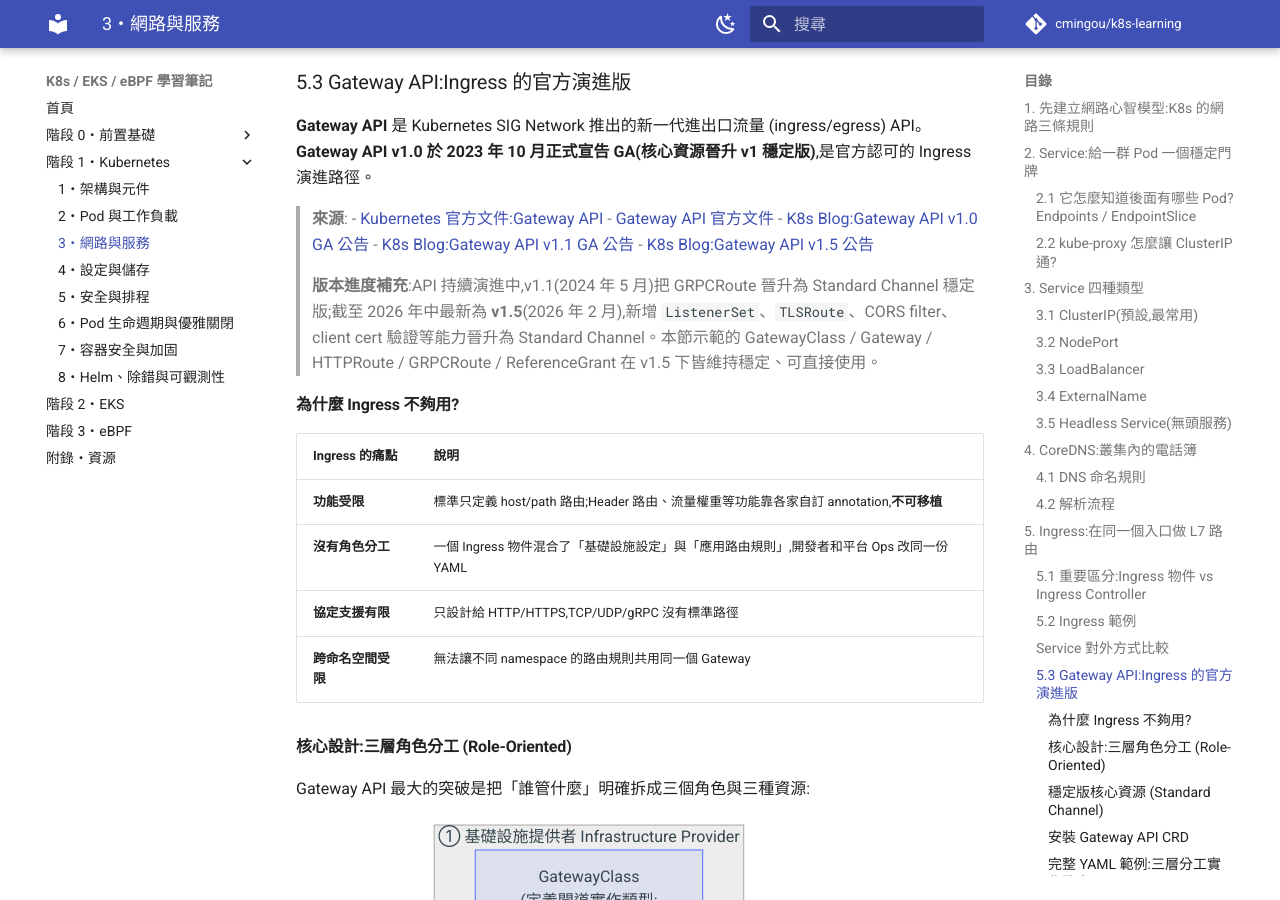
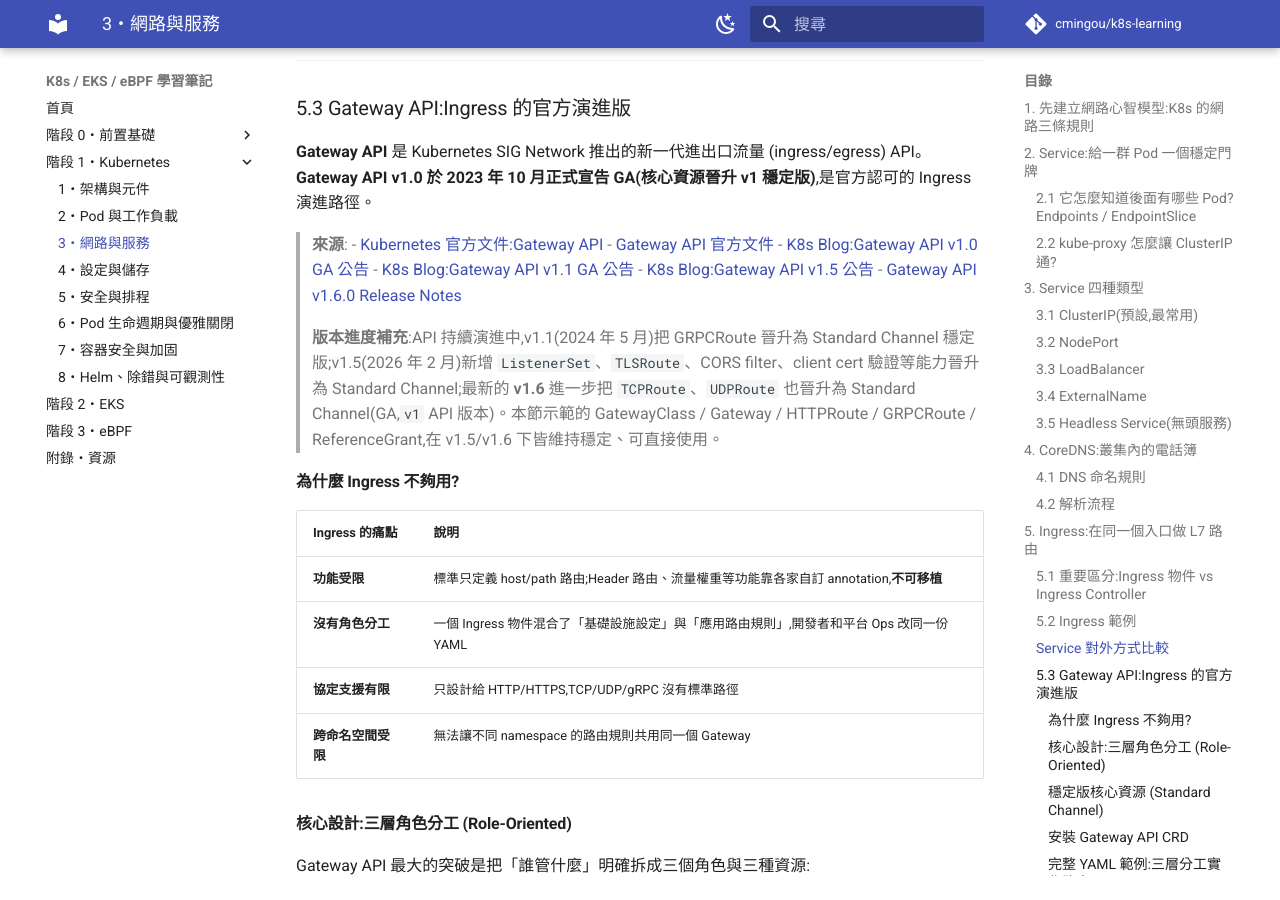
Before and after one commit to cmingou/k8s-learning, an MkDocs documentation site: the page built from docs/01-kubernetes/03-networking-service.md, in a window 1280 px wide and 900 px high, scrolled down 9093 px. Built offline with MkDocs 1.6.1 and Material for MkDocs 9.7.7, drawn with Linux system fonts in a browser that asks for light colours; comment, search, counter and statistics services are not loaded; some of the changed text lies outside the part shown.

Commit message:
查證修正 K8s Gateway API 版本時效性、kube-proxy 模式敘述、eBPF 章節連結
- Gateway API 補充 v1.6 已將 TCPRoute/UDPRoute 晉升 Standard Channel(GA),修正舊有「仍在 Experimental」的過時說法,並修掉與前文 TLSRoute 已晉升的內部矛盾
- kube-proxy 三種模式改為分別標注現況:iptables 仍為預設、nftables 已於 v1.33 GA 但非預設、IPVS 已於 v1.35 棄用,避免三者被平等並列造成誤解
- eBPF 章節:移除「IPVS 預計 1.36 移除」的無根據推測(官方 KEP 尚未定案移除時程,只排到 1.37 的 feature gate 階段);修正已失效的 Isovalent 書籍連結,改指向 O'Reilly 官方頁面

Co-Authored-By: Claude Sonnet 5 <noreply@anthropic.com>
Claude-Session: https://claude.ai/code/session_01R6vQeuBcfabpkbw9FuADNb

```diff
--- a/docs/01-kubernetes/03-networking-service.md
+++ b/docs/01-kubernetes/03-networking-service.md
@@ -63,7 +63,7 @@ kubectl describe svc web                 # Endpoints 欄位列出後端 IP
 
 ### 2.2 kube-proxy 怎麼讓 ClusterIP 通?
 
-ClusterIP 是個**虛擬 IP**,沒有任何網卡真的擁有它。是每台節點上的 **kube-proxy** 設定了封包轉發規則(Linux 預設模式是 iptables,另支援 IPVS 與較新的 nftables 模式):當有封包要送到這個 ClusterIP,就攔截下來、(預設)隨機挑一個後端 Pod IP、改寫目的地。所以負載平衡其實發生在**每台節點的核心網路層**,不是某個集中的代理([Virtual IPs and Service Proxies](https://kubernetes.io/docs/reference/networking/virtual-ips/))。
+ClusterIP 是個**虛擬 IP**,沒有任何網卡真的擁有它。是每台節點上的 **kube-proxy** 設定了封包轉發規則(Linux 預設模式是 iptables;較新的 nftables 模式已於 v1.33 GA 但尚未成為預設;舊有的 IPVS 模式已於 [v1.35 標記為棄用](https://kubernetes.io/docs/reference/networking/virtual-ips/#proxy-mode-ipvs),不建議新叢集採用):當有封包要送到這個 ClusterIP,就攔截下來、(預設)隨機挑一個後端 Pod IP、改寫目的地。所以負載平衡其實發生在**每台節點的核心網路層**,不是某個集中的代理([Virtual IPs and Service Proxies](https://kubernetes.io/docs/reference/networking/virtual-ips/))。
 
 ---
 
@@ -357,8 +357,9 @@ spec:
 > - [K8s Blog:Gateway API v1.0 GA 公告](https://kubernetes.io/blog/2023/10/31/gateway-api-ga/)
 > - [K8s Blog:Gateway API v1.1 GA 公告](https://kubernetes.io/blog/2024/05/09/gateway-api-v1-1/)
 > - [K8s Blog:Gateway API v1.5 公告](https://kubernetes.io/blog/2026/04/21/gateway-api-v1-5/)
+> - [Gateway API v1.6.0 Release Notes](https://github.com/kubernetes-sigs/gateway-api/releases/tag/v1.6.0)
 >
-> **版本進度補充**:API 持續演進中,v1.1(2024 年 5 月)把 GRPCRoute 晉升為 Standard Channel 穩定版;截至 2026 年中最新為 **v1.5**(2026 年 2 月),新增 `ListenerSet`、`TLSRoute`、CORS filter、client cert 驗證等能力晉升為 Standard Channel。本節示範的 GatewayClass / Gateway / HTTPRoute / GRPCRoute / ReferenceGrant 在 v1.5 下皆維持穩定、可直接使用。
+> **版本進度補充**:API 持續演進中,v1.1(2024 年 5 月)把 GRPCRoute 晉升為 Standard Channel 穩定版;v1.5(2026 年 2 月)新增 `ListenerSet`、`TLSRoute`、CORS filter、client cert 驗證等能力晉升為 Standard Channel;最新的 **v1.6** 進一步把 `TCPRoute`、`UDPRoute` 也晉升為 Standard Channel(GA,`v1` API 版本)。本節示範的 GatewayClass / Gateway / HTTPRoute / GRPCRoute / ReferenceGrant,在 v1.5/v1.6 下皆維持穩定、可直接使用。
 
 #### 為什麼 Ingress 不夠用?
 
@@ -405,7 +406,7 @@ flowchart TB
 | **GRPCRoute** | `v1` | ✅ Stable (v1.1.0) | gRPC 路由規則 |
 | **ReferenceGrant** | `v1beta1` | ✅ Standard Channel | 授權跨命名空間引用 |
 
-> Gateway API 是**獨立的 CRD**,不隨 K8s 版本內建,需額外安裝。TCPRoute / UDPRoute / TLSRoute 目前在實驗性 (Experimental) Channel。
+> Gateway API 是**獨立的 CRD**,不隨 K8s 版本內建,需額外安裝。`TLSRoute` 已於 v1.5 晉升 Standard Channel;`TCPRoute`、`UDPRoute` 也已於 v1.6 晉升 Standard Channel(GA)——目前這幾個路由類型都不再是純實驗性功能,細節請以官方 [Release Notes](https://github.com/kubernetes-sigs/gateway-api/releases) 為準。
 
 #### 安裝 Gateway API CRD
 
```
Also changed, not shown: docs/01-kubernetes/01-architecture.md (+1 -1 lines), docs/03-ebpf/README.md (+2 -2 lines).
